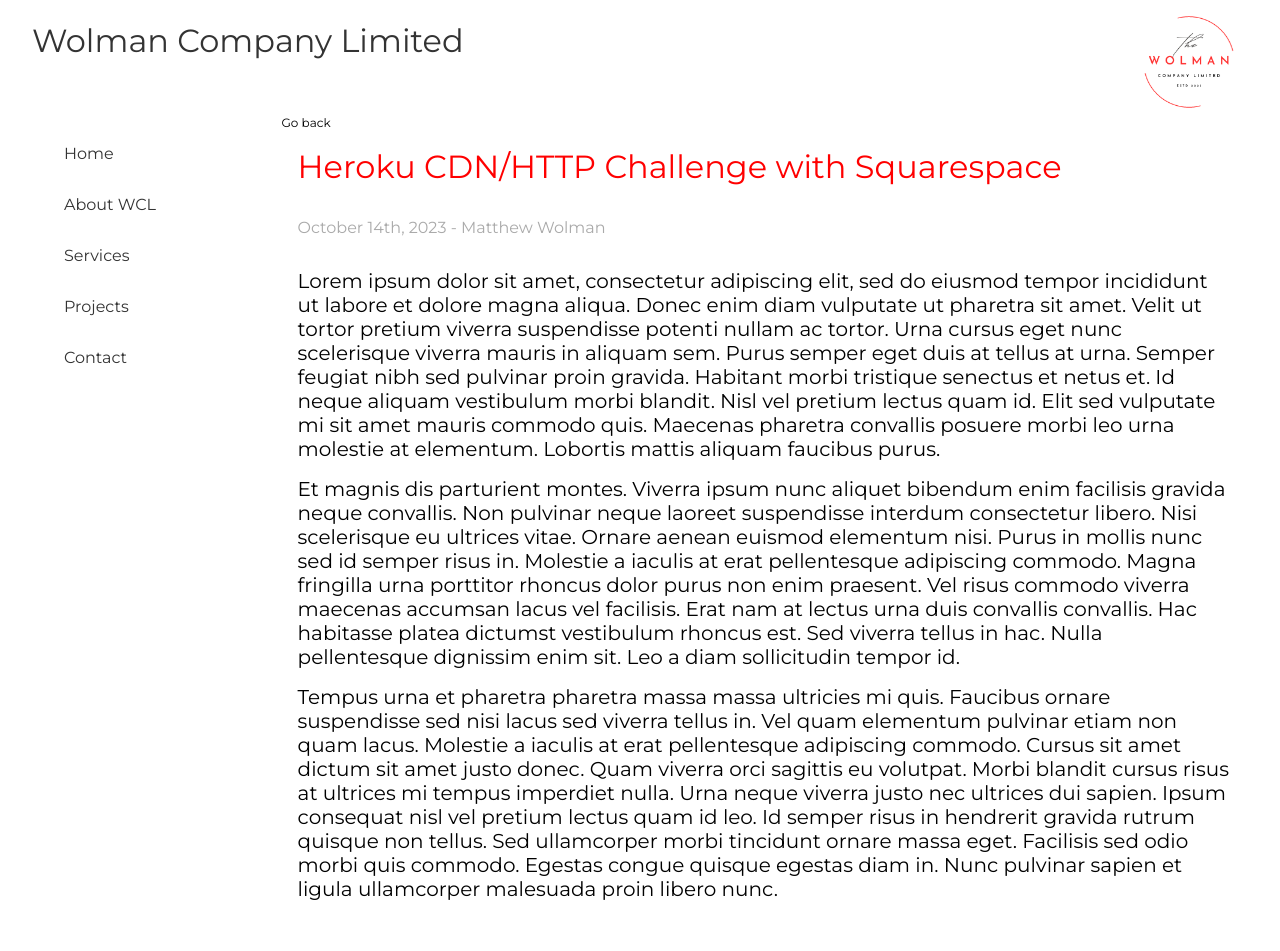
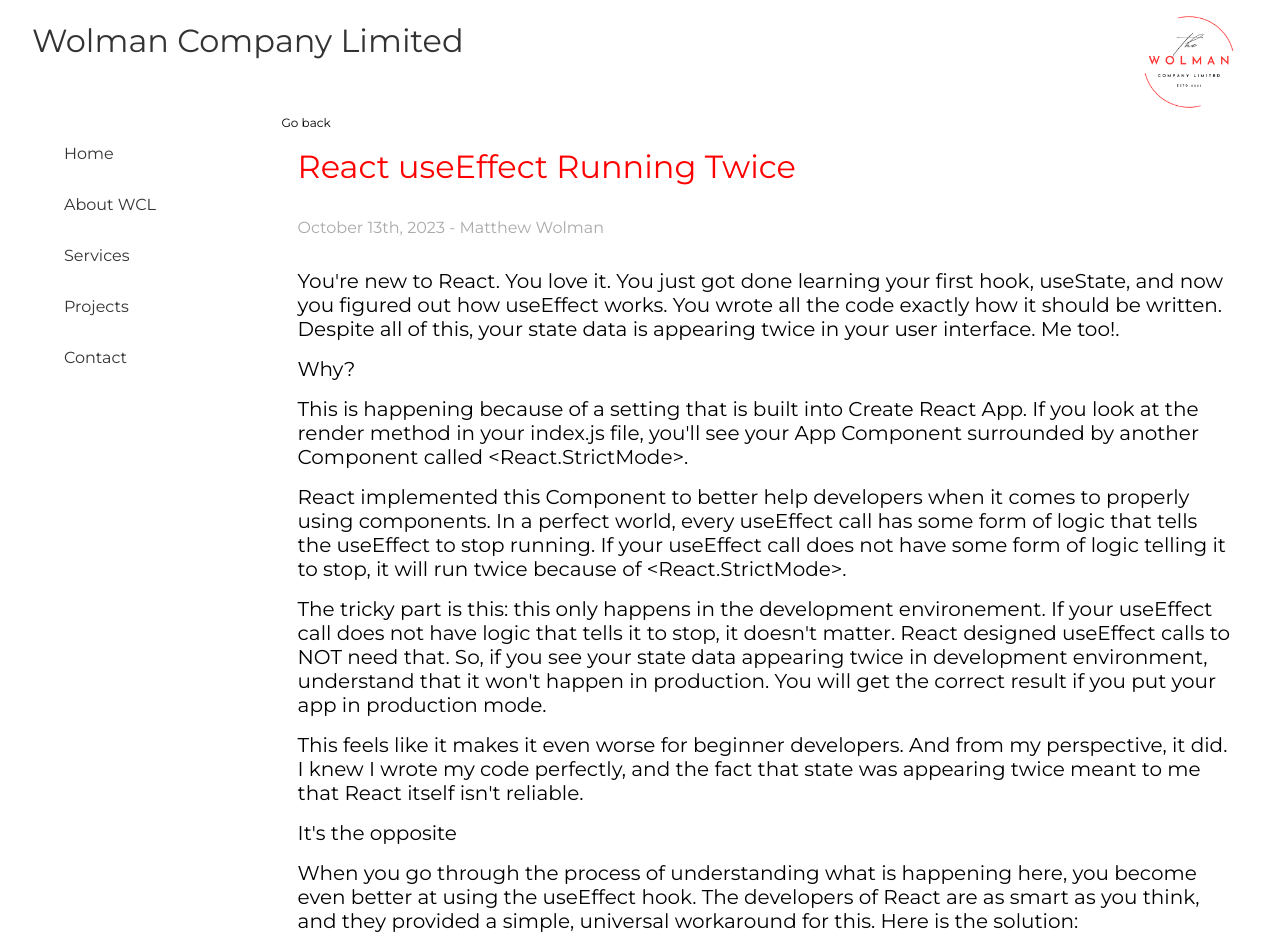
Before and after one commit to MWolman1990/wolman-company-limited, a React (Create React App) app: page /blog/0 in a window 1280 px wide. Shown: the top 951 px of the page. Built offline with nearby package versions, Linux system fonts and the light colour scheme; a web font is replaced by a local one.

Commit message:
Added first actual blog

```diff
--- a/src/Article.js
+++ b/src/Article.js
@@ -15,7 +15,7 @@
             <div className="article-meta">
                 {article.meta.date} - {article.meta.author}
             </div>
-            <div className="article-data">
+            <div id="article-data" className="article-data">
                 {article.data.split('\n').map((par) => <p style={{ padding: '0', marginBottom: '1rem'}}>{par}</p>)}
             </div>
         </div>
--- a/src/blogs/blogs.js
+++ b/src/blogs/blogs.js
@@ -1,31 +1,47 @@
 const blogs = [
+
     {
         id: 0,
-        title: 'Heroku CDN/HTTP Challenge with Squarespace',
-        meta: {
-            date: 'October 14th, 2023',
-            author: 'Matthew Wolman'
-        },
-        intro: 'What is an HTTP Challenge? What records do I need in my Squarespace DNS settings to accurately point my domain to my Heroku App? We will answer that and more!',
-        data: `Lorem ipsum dolor sit amet, consectetur adipiscing elit, sed do eiusmod tempor incididunt ut labore et dolore magna aliqua. Donec enim diam vulputate ut pharetra sit amet. Velit ut tortor pretium viverra suspendisse potenti nullam ac tortor. Urna cursus eget nunc scelerisque viverra mauris in aliquam sem. Purus semper eget duis at tellus at urna. Semper feugiat nibh sed pulvinar proin gravida. Habitant morbi tristique senectus et netus et. Id neque aliquam vestibulum morbi blandit. Nisl vel pretium lectus quam id. Elit sed vulputate mi sit amet mauris commodo quis. Maecenas pharetra convallis posuere morbi leo urna molestie at elementum. Lobortis mattis aliquam faucibus purus.
-
-                Et magnis dis parturient montes. Viverra ipsum nunc aliquet bibendum enim facilisis gravida neque convallis. Non pulvinar neque laoreet suspendisse interdum consectetur libero. Nisi scelerisque eu ultrices vitae. Ornare aenean euismod elementum nisi. Purus in mollis nunc sed id semper risus in. Molestie a iaculis at erat pellentesque adipiscing commodo. Magna fringilla urna porttitor rhoncus dolor purus non enim praesent. Vel risus commodo viverra maecenas accumsan lacus vel facilisis. Erat nam at lectus urna duis convallis convallis. Hac habitasse platea dictumst vestibulum rhoncus est. Sed viverra tellus in hac. Nulla pellentesque dignissim enim sit. Leo a diam sollicitudin tempor id.
-
-                Tempus urna et pharetra pharetra massa massa ultricies mi quis. Faucibus ornare suspendisse sed nisi lacus sed viverra tellus in. Vel quam elementum pulvinar etiam non quam lacus. Molestie a iaculis at erat pellentesque adipiscing commodo. Cursus sit amet dictum sit amet justo donec. Quam viverra orci sagittis eu volutpat. Morbi blandit cursus risus at ultrices mi tempus imperdiet nulla. Urna neque viverra justo nec ultrices dui sapien. Ipsum consequat nisl vel pretium lectus quam id leo. Id semper risus in hendrerit gravida rutrum quisque non tellus. Sed ullamcorper morbi tincidunt ornare massa eget. Facilisis sed odio morbi quis commodo. Egestas congue quisque egestas diam in. Nunc pulvinar sapien et ligula ullamcorper malesuada proin libero nunc.`
-    },
-    {
-        id: 1,
         title: 'React useEffect Running Twice',
         meta: {
             date: 'October 13th, 2023',
             author: 'Matthew Wolman'
         },
         intro: 'This article will cover the issue of useEffect running twice. If all of your useEffect logic is correct in development, but your useEffect is still running twice, this blog is for you!',
-        data: `Lorem ipsum dolor sit amet, consectetur adipiscing elit, sed do eiusmod tempor incididunt ut labore et dolore magna aliqua. Donec enim diam vulputate ut pharetra sit amet. Velit ut tortor pretium viverra suspendisse potenti nullam ac tortor. Urna cursus eget nunc scelerisque viverra mauris in aliquam sem. Purus semper eget duis at tellus at urna. Semper feugiat nibh sed pulvinar proin gravida. Habitant morbi tristique senectus et netus et. Id neque aliquam vestibulum morbi blandit. Nisl vel pretium lectus quam id. Elit sed vulputate mi sit amet mauris commodo quis. Maecenas pharetra convallis posuere morbi leo urna molestie at elementum. Lobortis mattis aliquam faucibus purus.
+        data: `You're new to React. You love it. You just got done learning your first hook, useState, and now you figured out how useEffect works. You wrote all the code exactly how it should be written. Despite all of this, your state data is appearing twice in your user interface. Me too!.
 
-                Et magnis dis parturient montes. Viverra ipsum nunc aliquet bibendum enim facilisis gravida neque convallis. Non pulvinar neque laoreet suspendisse interdum consectetur libero. Nisi scelerisque eu ultrices vitae. Ornare aenean euismod elementum nisi. Purus in mollis nunc sed id semper risus in. Molestie a iaculis at erat pellentesque adipiscing commodo. Magna fringilla urna porttitor rhoncus dolor purus non enim praesent. Vel risus commodo viverra maecenas accumsan lacus vel facilisis. Erat nam at lectus urna duis convallis convallis. Hac habitasse platea dictumst vestibulum rhoncus est. Sed viverra tellus in hac. Nulla pellentesque dignissim enim sit. Leo a diam sollicitudin tempor id.
+        Why?
 
-                Tempus urna et pharetra pharetra massa massa ultricies mi quis. Faucibus ornare suspendisse sed nisi lacus sed viverra tellus in. Vel quam elementum pulvinar etiam non quam lacus. Molestie a iaculis at erat pellentesque adipiscing commodo. Cursus sit amet dictum sit amet justo donec. Quam viverra orci sagittis eu volutpat. Morbi blandit cursus risus at ultrices mi tempus imperdiet nulla. Urna neque viverra justo nec ultrices dui sapien. Ipsum consequat nisl vel pretium lectus quam id leo. Id semper risus in hendrerit gravida rutrum quisque non tellus. Sed ullamcorper morbi tincidunt ornare massa eget. Facilisis sed odio morbi quis commodo. Egestas congue quisque egestas diam in. Nunc pulvinar sapien et ligula ullamcorper malesuada proin libero nunc.`
+        This is happening because of a setting that is built into Create React App. If you look at the render method in your index.js file, you'll see your App Component surrounded by another Component called <React.StrictMode>.
+
+        React implemented this Component to better help developers when it comes to properly using components. In a perfect world, every useEffect call has some form of logic that tells the useEffect to stop running. If your useEffect call does not have some form of logic telling it to stop, it will run twice because of <React.StrictMode>.
+
+        The tricky part is this: this only happens in the development environement. If your useEffect call does not have logic that tells it to stop, it doesn't matter. React designed useEffect calls to NOT need that. So, if you see your state data appearing twice in development environment, understand that it won't happen in production. You will get the correct result if you put your app in production mode.
+
+        This feels like it makes it even worse for beginner developers. And from my perspective, it did. I knew I wrote my code perfectly, and the fact that state was appearing twice meant to me that React itself isn't reliable.
+
+        It's the opposite
+
+        When you go through the process of understanding what is happening here, you become even better at using the useEffect hook. The developers of React are as smart as you think, and they provided a simple, universal workaround for this. Here is the solution:
+
+        Every useEffect call you have can implement an "ignore" clause. The clause looks like this:
+
+        useEffect(() => {
+            let ignore = false
+
+            if(!ignore) {
+                {...code to set state/get data}
+            }
+
+            return () => {
+                ignore = true
+            }
+        })
+
+        If you understand coding, the concept is simple. The if(!ignore) line is asking if ignore is set to false (is the fact that ignore is false, true)? If ignore is false, the code will run. So, we get one run of the code no matter what now. At the end of our first run, we run another function that makes ignore equal to true. When the if statement checks if ignorse is false, it will get back true this time and the code will be skipped!
+
+        That's pretty much the jist of it
+        `
     }
 ]
 
```
